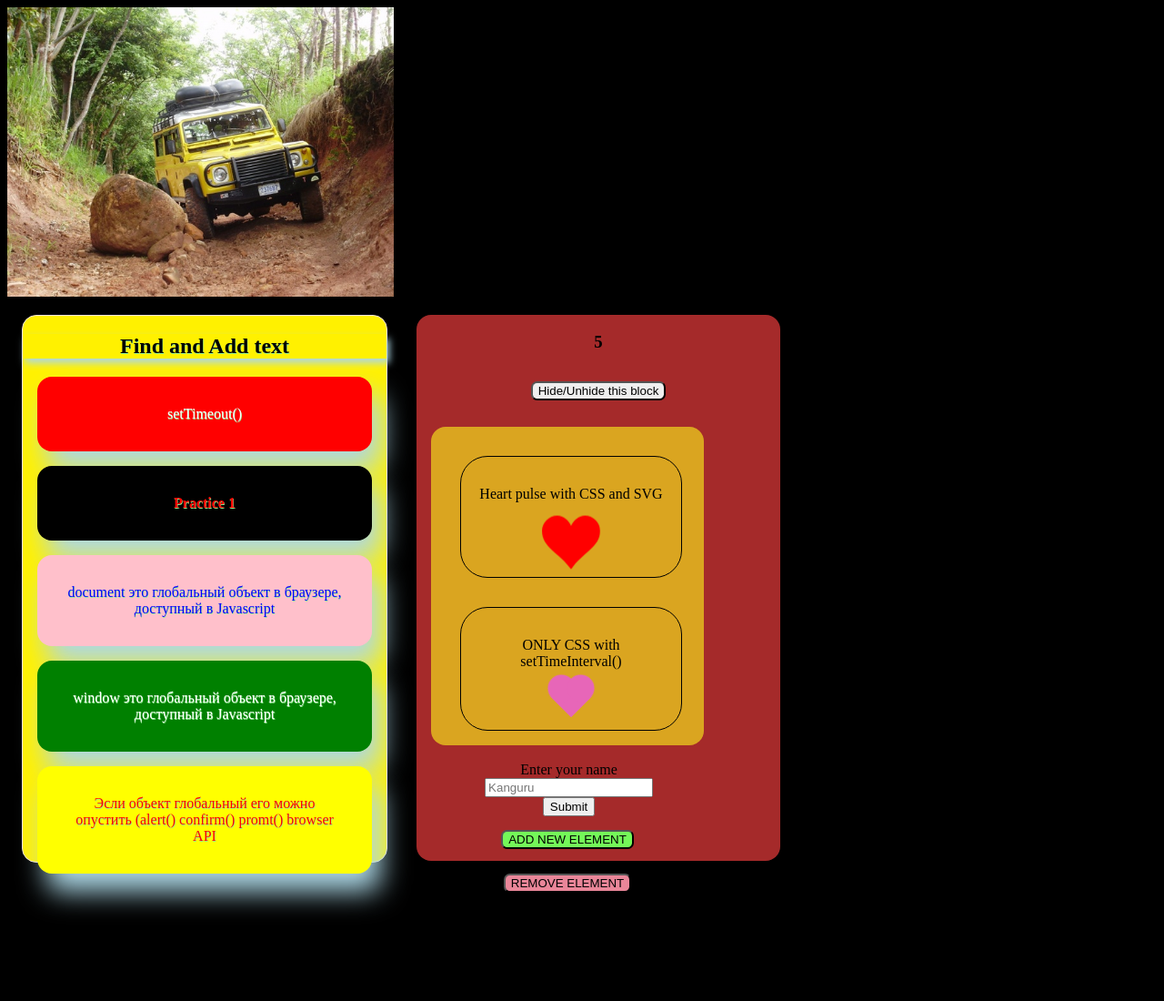
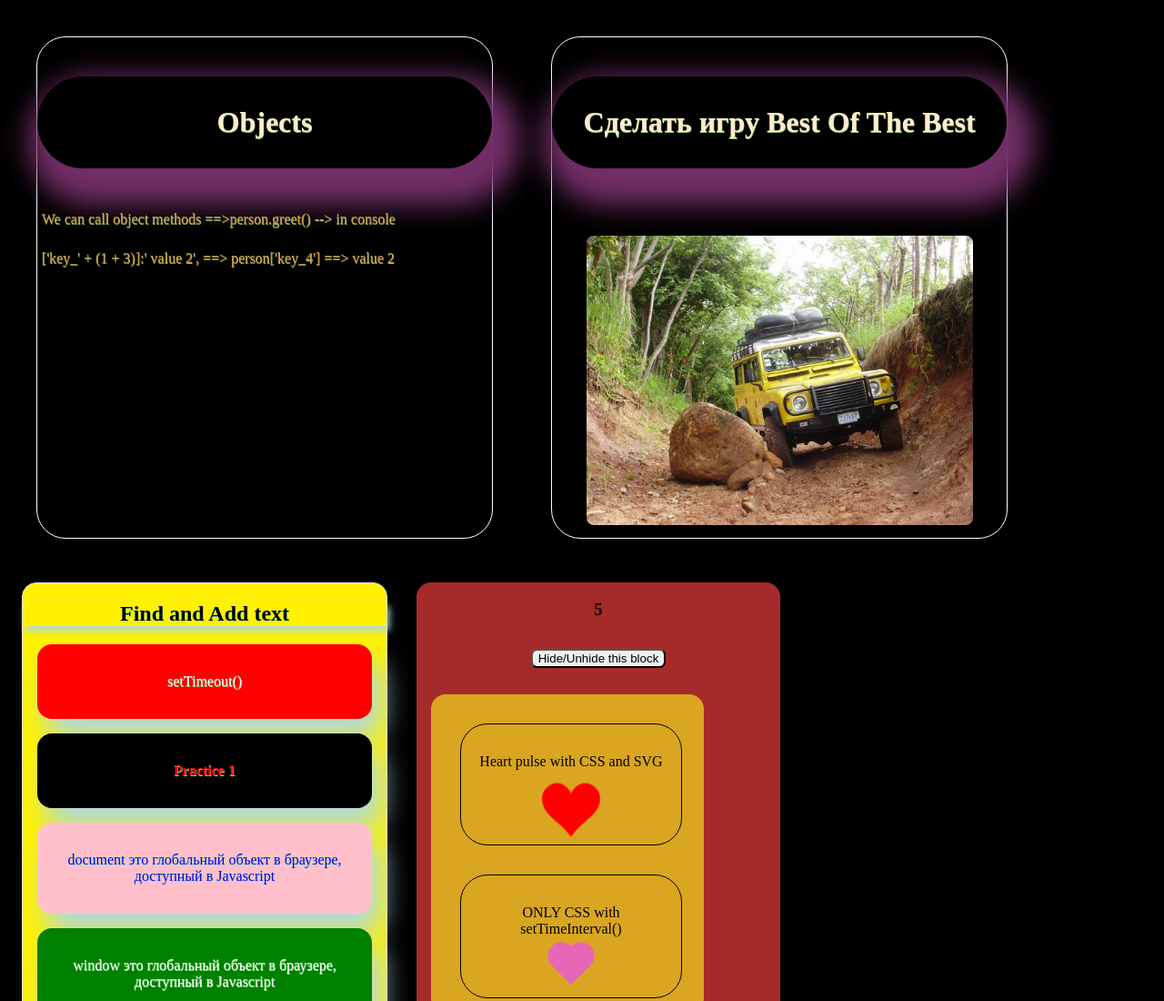
Before and after one commit to pavel88silber/practice-1, a website: page index.html in a window 1280 px wide. Shown: the top 1100 px of the page at 91% size. Before the commit the page ends 1026 px from the top, so only its background shows below. Drawn offline with Linux system fonts and the light colour scheme.

Commit message:
start with object

```diff
--- a/index.html
+++ b/index.html
@@ -9,8 +9,16 @@
 </head>
 <body id="mainBody">
 
-    <div>
-        <img id="clickImg" width="425" height="318" src="/public/img/land_rover.jpg">
+
+    <div class="botbDiv">
+        <h4>Objects</h4>
+        <p id="textRow" class="txtP"></p>
+        <p id="textRow2" class="txtP"></p>
+    </div>
+
+    <div class="botbDiv">
+        <h4 class="heading">Сделать игру Best Of The Best</h4>
+        <img id="clickImg" width="425" height="318" src="./public/land_rover.jpg">
     </div>
 
 
@@ -59,6 +67,7 @@
     </div>
 
      <script src="index.js"></script>
+     <script src="object.js"></script>
 
 </body>
 </html>
--- /dev/null
+++ b/object.js
@@ -0,0 +1,18 @@
+// const person = new Object()
+const person = {
+    firstName: 'Vladilen',
+    lastName: 'Minin',
+    year: 1993,
+    'complex key':'complex value',
+    ['key_' + (1 + 3)]:'value 2',
+    language: ['ru', 'he', 'en'],
+    greet:() => {
+        console.log('Hello  from method!')
+        return 'person.greet() --> in console'
+    }
+}
+
+// console.log(person.firstName.blink())
+document.getElementById('textRow').innerHTML = person.year
+document.getElementById('textRow2').innerHTML = "['key_' + (1 + 3)]:' value 2',  ==>  " +  "  person['key_4']  ==>  "  + person['key_4']
+document.getElementById('textRow').innerHTML = 'We can call object methods  ==>' + person.greet()
--- a/public/style.css
+++ b/public/style.css
@@ -148,5 +148,40 @@ body {
 }
 
 #clickImg {
-    border-radius: 0rem;
+    border-radius: 0.5rem;
+    margin: 2rem;
+    text-align: center;
+
 }
+
+.botbDiv {
+  margin: 2rem;
+  border: 1px solid white;
+  width: 550px;
+  border-radius: 2rem;
+  float: left;
+  text-align: center;
+  width: 500px;
+  height: 550px;
+}
+
+h4 {
+  font-size: 2rem;
+  color: blanchedalmond;
+  text-shadow: 2rem grey;
+  text-align: center;
+  box-shadow: 10px 20px 30px 20px rgb(114, 47, 103);
+  text-shadow: 0.5px 1px rgb(140, 196, 99);
+  padding: 2rem;
+  border-radius: 7rem;
+}
+
+.txtP {
+  font-size: 1rem;
+  color: rgb(209, 154, 72);
+  text-shadow: 2rem grey;
+  text-align: left;
+  text-shadow: 0.5px 1px rgb(140, 196, 99);
+  padding: 0.3rem;
+  border-radius: 1rem;
+}
```
Also changed, not shown: public/img/GE.png (added), public/land_rover.jpg (renamed from public/img/land_rover.jpg).
